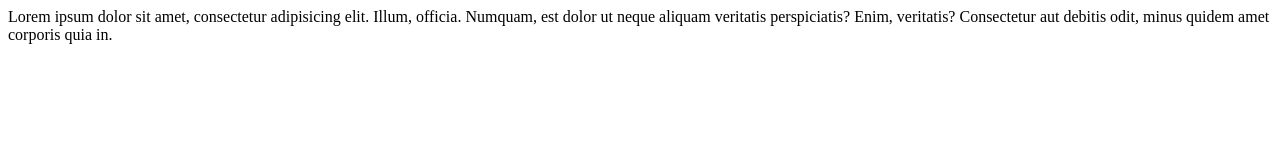
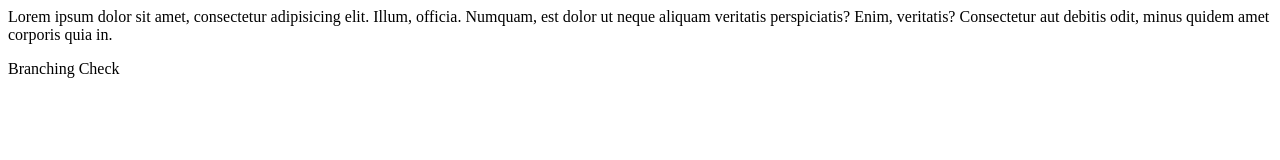
Before and after one commit to dpa35/lecture1, a plain HTML site: page index.html in a window 1280 px wide. Drawn offline with Linux system fonts and the light colour scheme.

Commit message:
Feature Branch

```diff
--- a/index.html
+++ b/index.html
@@ -7,5 +7,8 @@
     <body>
         <p>        Lorem ipsum dolor sit amet, consectetur adipisicing elit. Illum, officia. Numquam, est dolor ut neque aliquam veritatis perspiciatis? Enim, veritatis? Consectetur aut debitis odit, minus quidem amet corporis quia in.
             </p>
+        <p>
+            Branching Check
+        </p>
     </body>
 </html>
```
